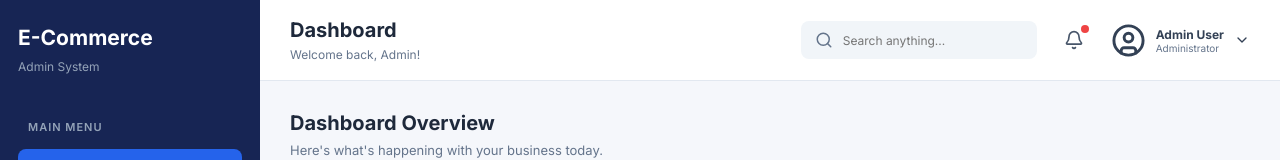
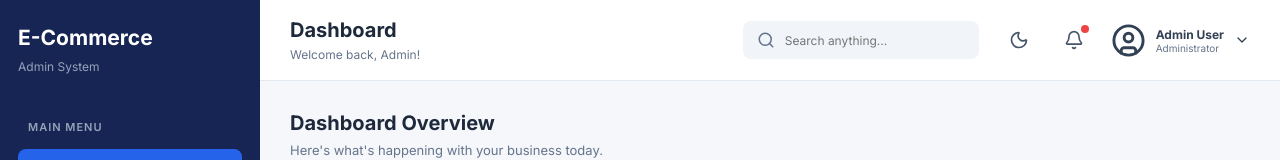
Before and after one commit to Leeeeei28/ecommerce-admin, a React (Vite) app: page / in a window 1280 px wide. Shown: the top 160 px of the page. Built offline with nearby package versions, Linux system fonts and the light colour scheme.

Commit message:
Integrate the Darkmode Theme

```diff
--- a/src/App.jsx
+++ b/src/App.jsx
@@ -1,5 +1,5 @@
 
-import { useState } from "react";
+import { useState, useEffect } from "react";
 
 import Sidebar from "./components/Sidebar";
 import Header from "./components/Header";
@@ -36,6 +36,19 @@ import "./App.css";
 function App() {
   const [activePage, setActivePage] = useState("Dashboard");
 
+  const [isDarkMode, setIsDarkMode] = useState(() => {
+    return localStorage.getItem("ecommerce-theme") === "dark";
+  });
+
+  useEffect(() => {
+    document.body.classList.toggle("dark-mode", isDarkMode);
+
+    localStorage.setItem(
+      "ecommerce-theme",
+      isDarkMode ? "dark" : "light"
+    );
+  }, [isDarkMode]);
+
   return (
     <div className="app-container">
       <Sidebar
@@ -47,6 +60,8 @@ function App() {
         <Header
           activePage={activePage}
           onNavigate={setActivePage}
+          isDarkMode={isDarkMode}
+          onToggleTheme={() => setIsDarkMode((previous) => !previous)}
         />
 
         <section className="page-content">
--- a/src/components/Header.css
+++ b/src/components/Header.css
@@ -72,6 +72,46 @@
   align-items: center;
   padding: 5px;
 }
+
+
+.theme-toggle-btn {
+  width: 36px;
+  height: 36px;
+  display: flex;
+  align-items: center;
+  justify-content: center;
+  border: none;
+  border-radius: 8px;
+  background: transparent;
+  color: #475569;
+  transition: background 0.2s ease;
+}
+
+.theme-toggle-btn:hover {
+  background: #F1F5F9;
+}
+
+body.dark-mode .header {
+  background: var(--bg-secondary);
+  border-bottom-color: var(--border-color);
+}
+
+body.dark-mode .header-left h2,
+body.dark-mode .admin-profile,
+body.dark-mode .theme-toggle-btn,
+body.dark-mode .notification-btn {
+  color: var(--text-primary);
+}
+
+body.dark-mode .header-left p,
+body.dark-mode .admin-info small {
+  color: var(--text-secondary);
+}
+
+body.dark-mode .theme-toggle-btn:hover {
+  background: var(--bg-tertiary);
+}
+
 
 .notification-dot {
   position: absolute;
--- a/src/components/Header.jsx
+++ b/src/components/Header.jsx
@@ -9,11 +9,13 @@ import {
   Settings,
   User,
   X,
+  Sun,
+  Moon,
 } from "lucide-react";
 
 import "./Header.css";
 
-function Header({ activePage, onNavigate }) {
+function Header({ activePage, onNavigate, isDarkMode, onToggleTheme }) {
   const [search, setSearch] = useState("");
   const [showSearchResults, setShowSearchResults] = useState(false);
   const [showNotifications, setShowNotifications] = useState(false);
@@ -162,6 +164,16 @@ function Header({ activePage, onNavigate }) {
           )}
         </div>
 
+        {/* Dark Mode Toggle */}
+        <button
+          className="theme-toggle-btn"
+          onClick={onToggleTheme}
+          aria-label={isDarkMode ? "Switch to light mode" : "Switch to dark mode"}
+          title={isDarkMode ? "Light Mode" : "Dark Mode"}
+        >
+          {isDarkMode ? <Sun size={20} /> : <Moon size={20} />}
+        </button>
+
         {/* Notifications */}
         <div className="header-dropdown-container">
           <button
```
